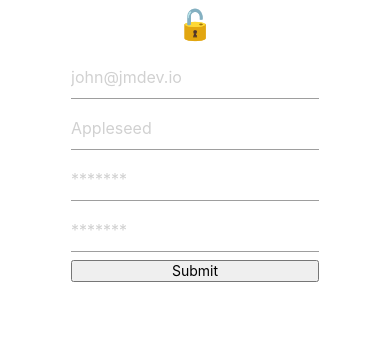
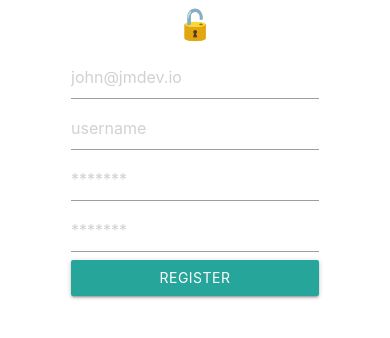
Before and after one commit to nol166/authy, a React (Create React App) app in the folder client/: page /register in a window 390 px wide. Shown: the top 338 px of the page. Built offline with nearby package versions, Linux system fonts and the light colour scheme.

Commit message:
fix form validation, make mobile responsive

```diff
--- a/client/src/components/auth/Register.js
+++ b/client/src/components/auth/Register.js
@@ -21,7 +21,7 @@ function Register() {
                 <input
                     name="name"
                     ref={register({ required: true })}
-                    placeholder="Appleseed"
+                    placeholder="username"
                 />
                 {errors.name && 'User name is required.'}
                 <input
@@ -29,10 +29,21 @@ function Register() {
                     ref={register({ required: true })}
                     placeholder="*******"
                 />
-                {errors.age && 'Please enter number for age.'}
-                <input name="password2" ref={register} placeholder="*******" />
-                {errors.age && 'Please enter number for age.'}
-                <input type="submit" content="hello" />
+                {errors.password && 'Please enter password.'}
+                <input
+                    name="password2"
+                    ref={register({ required: true })}
+                    placeholder="*******"
+                />
+                {errors.password2 && 'Please confirm number for password.'}
+                <button
+                    className="btn waves-effect waves-light"
+                    type="submit"
+                    name="action"
+                >
+                    register
+                    <i className="material-icons right" />
+                </button>
             </form>
         </div>
 
--- a/client/src/components/auth/style/register.css
+++ b/client/src/components/auth/style/register.css
@@ -6,3 +6,19 @@
     display: flex;
     flex-direction: column;
 }
+
+.register {
+    align-items: center;
+}
+
+@media only screen and (min-device-width: 375px) and (max-device-width: 667px) and (-webkit-min-device-pixel-ratio: 2) {
+    .form-container {
+        display: flex;
+        flex-direction: column;
+        justify-content: center;
+    }
+    .formS {
+        width: 100%;
+        padding: 20px;
+    }
+}
```
